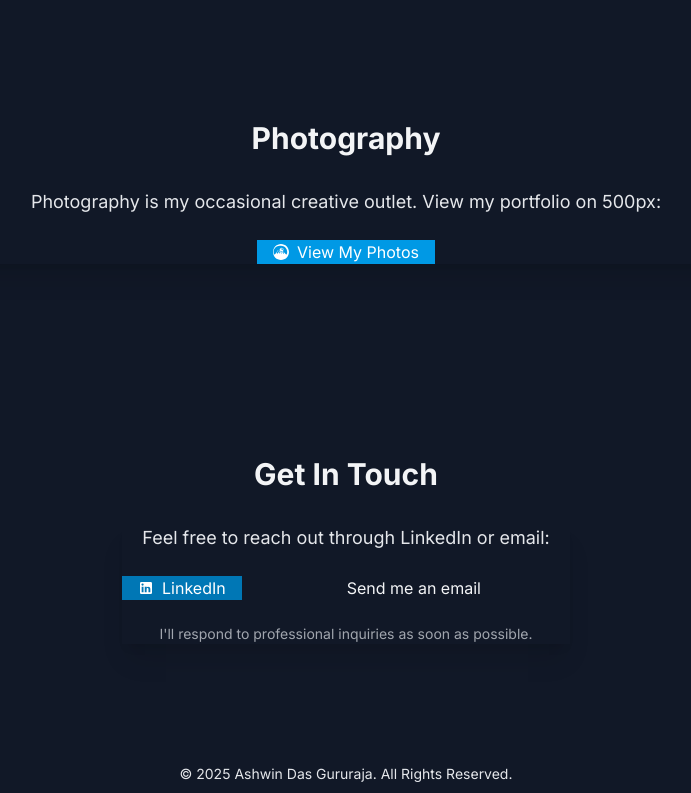
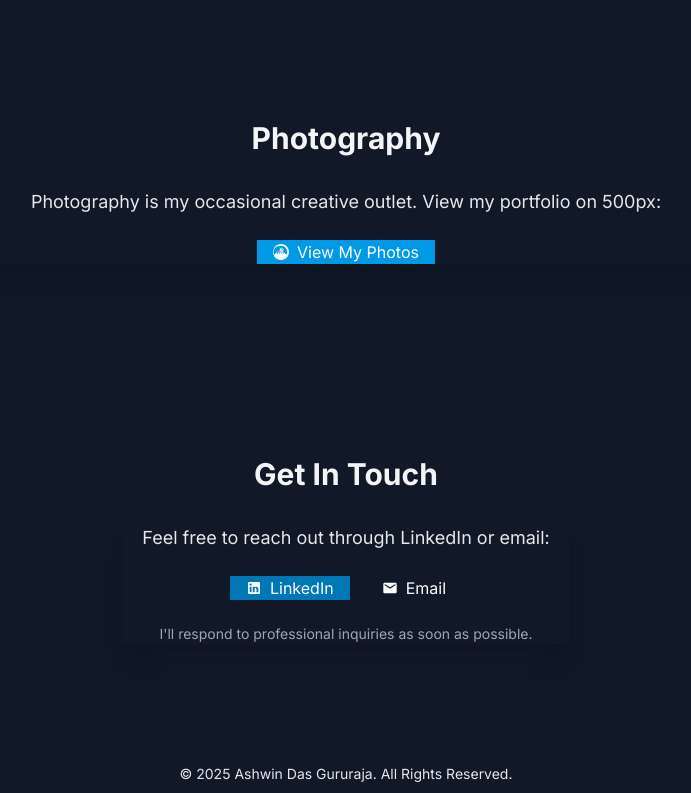
Before and after one commit to ashwindas/ashwindas.github.io, a Next.js app: page / in a window 1280 px wide. Shown: the part 1320-2113 px from the top of the page, without its empty margins (294-985 px from the left). Built offline with nearby package versions, Linux system fonts and the light colour scheme.

Commit message:
Add LinkedIn button to hero section and improve Email button styling

```diff
--- a/src/app/page.tsx
+++ b/src/app/page.tsx
@@ -42,6 +42,7 @@ export default function Home() {
               >
                 Photography
               </ScrollButton>
+              <LinkedInButton />
             </div>
           </div>
         </div>
--- a/src/components/EmailButton.tsx
+++ b/src/components/EmailButton.tsx
@@ -12,9 +12,18 @@ export const EmailButton = () => {
   return (
     <button
       onClick={handleEmailClick}
-      className="btn btn-primary w-full"
+      className="btn btn-sm px-4 bg-primary hover:bg-primary-focus text-white border-none flex items-center gap-2"
+      aria-label="Email me"
     >
-      Send me an email
+      <svg
+        className="w-4 h-4"
+        viewBox="0 0 24 24"
+        fill="currentColor"
+        xmlns="http://www.w3.org/2000/svg"
+      >
+        <path d="M20 4H4c-1.1 0-1.99.9-1.99 2L2 18c0 1.1.9 2 2 2h16c1.1 0 2-.9 2-2V6c0-1.1-.9-2-2-2zm0 4l-8 5-8-5V6l8 5 8-5v2z" />
+      </svg>
+      Email
     </button>
   )
 }
```
